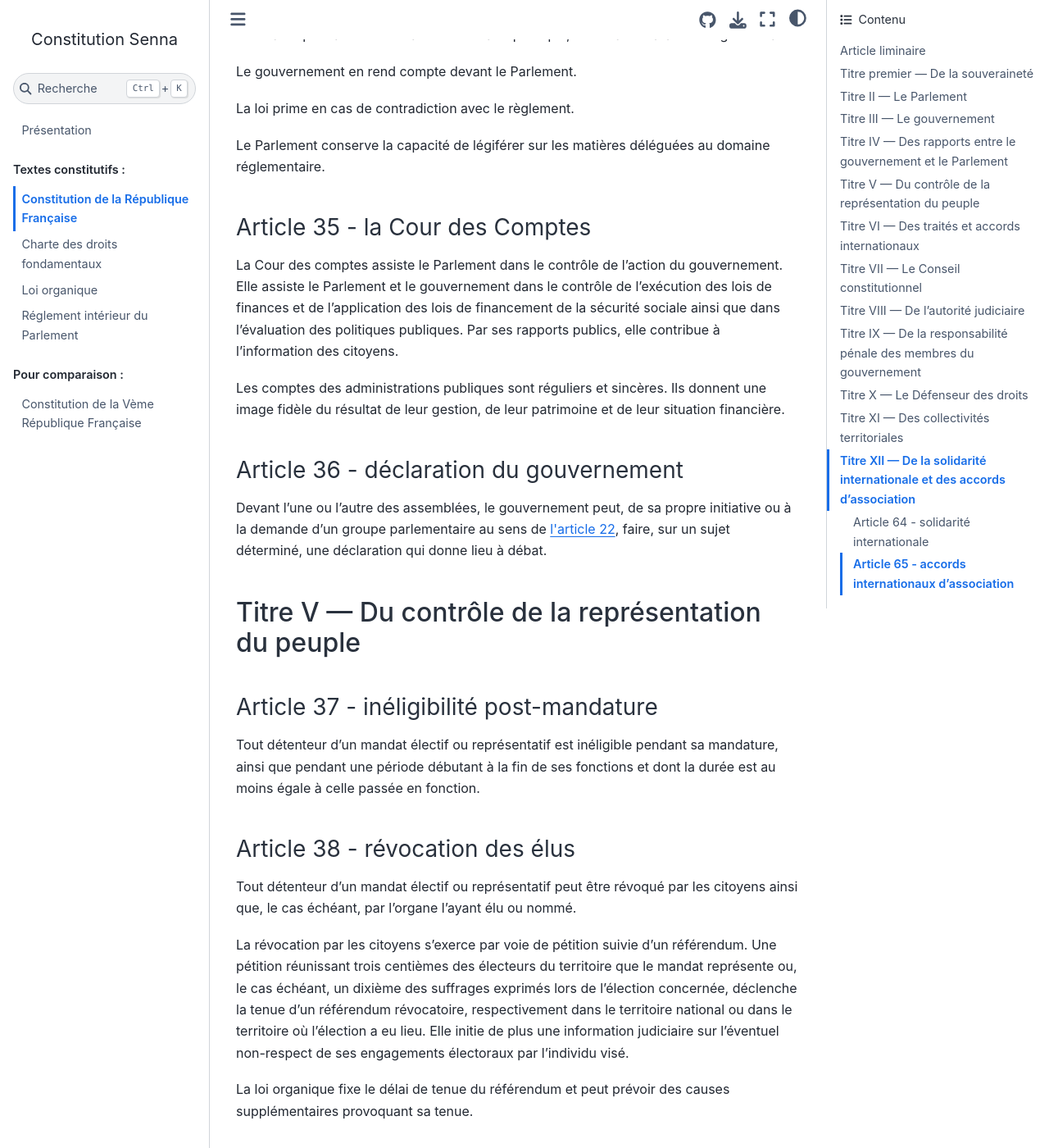
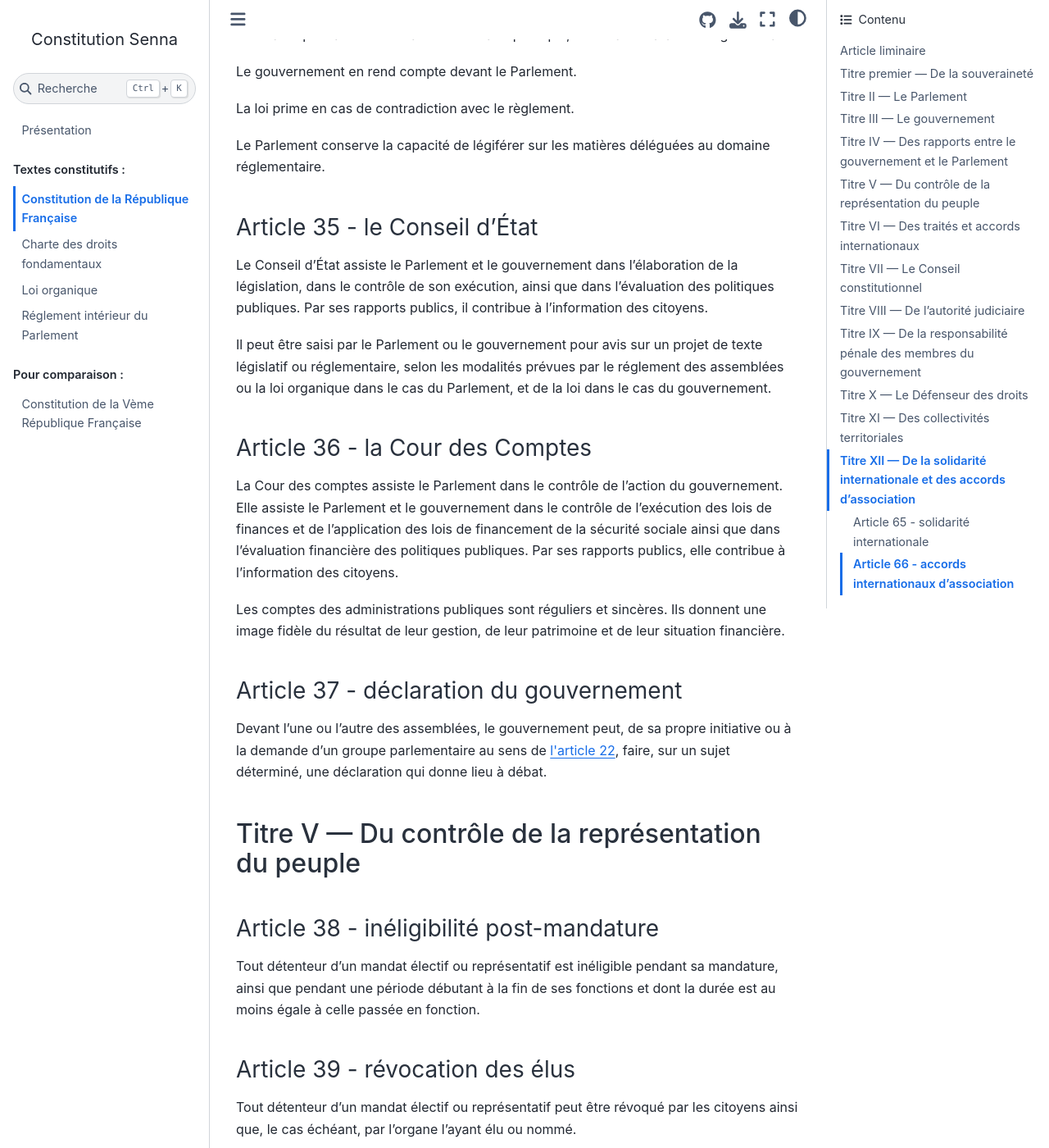
Before and after one commit to Gouvernathor/senna, a Sphinx documentation site: the page built from source/constitution.rst, in a window 1280 px wide and 1400 px high, scrolled down 13207 px. Shown: the whole window at 82% size. Built offline with Sphinx 7.4.7 and the Sphinx Book theme 1.1.4, drawn with Linux system fonts in a browser that asks for light colours; some of the changed text lies outside the part shown.

Commit message:
Ajout du CE dans son article

```diff
--- a/source/constitution.rst
+++ b/source/constitution.rst
@@ -326,9 +326,15 @@
 
 Le Parlement conserve la capacité de légiférer sur les matières déléguées au domaine réglementaire.
 
+.. article:: le Conseil d'État
+
+Le Conseil d'État assiste le Parlement et le gouvernement dans l'élaboration de la législation, dans le contrôle de son exécution, ainsi que dans l'évaluation des politiques publiques. Par ses rapports publics, il contribue à l'information des citoyens.
+
+Il peut être saisi par le Parlement ou le gouvernement pour avis sur un projet de texte législatif ou réglementaire, selon les modalités prévues par le réglement des assemblées ou la loi organique dans le cas du Parlement, et de la loi dans le cas du gouvernement.
+
 .. article:: la Cour des Comptes
 
-La Cour des comptes assiste le Parlement dans le contrôle de l'action du gouvernement. Elle assiste le Parlement et le gouvernement dans le contrôle de l'exécution des lois de finances et de l'application des lois de financement de la sécurité sociale ainsi que dans l'évaluation des politiques publiques. Par ses rapports publics, elle contribue à l'information des citoyens.
+La Cour des comptes assiste le Parlement dans le contrôle de l'action du gouvernement. Elle assiste le Parlement et le gouvernement dans le contrôle de l'exécution des lois de finances et de l'application des lois de financement de la sécurité sociale ainsi que dans l'évaluation financière des politiques publiques. Par ses rapports publics, elle contribue à l'information des citoyens.
 
 Les comptes des administrations publiques sont réguliers et sincères. Ils donnent une image fidèle du résultat de leur gestion, de leur patrimoine et de leur situation financière.
 
```
